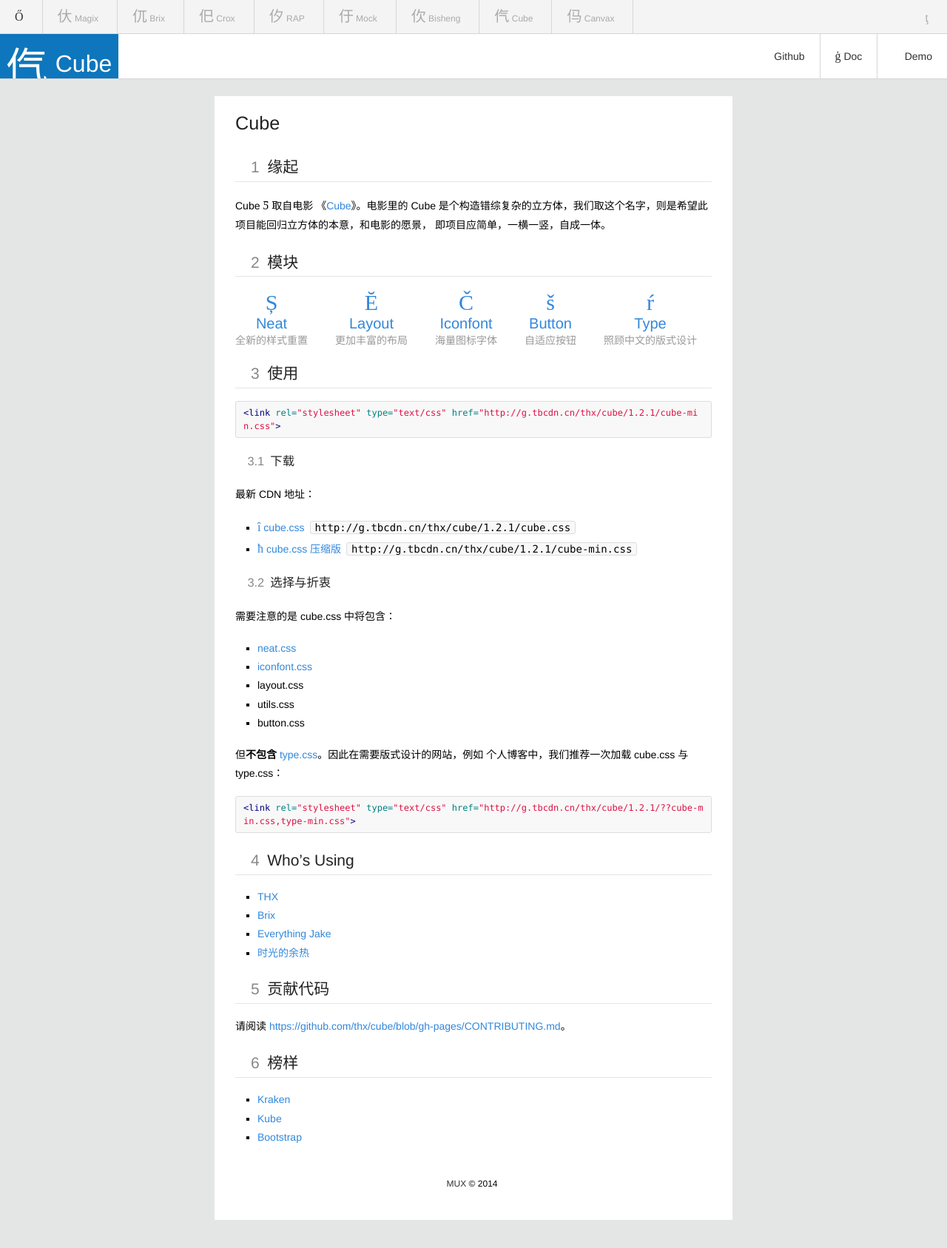
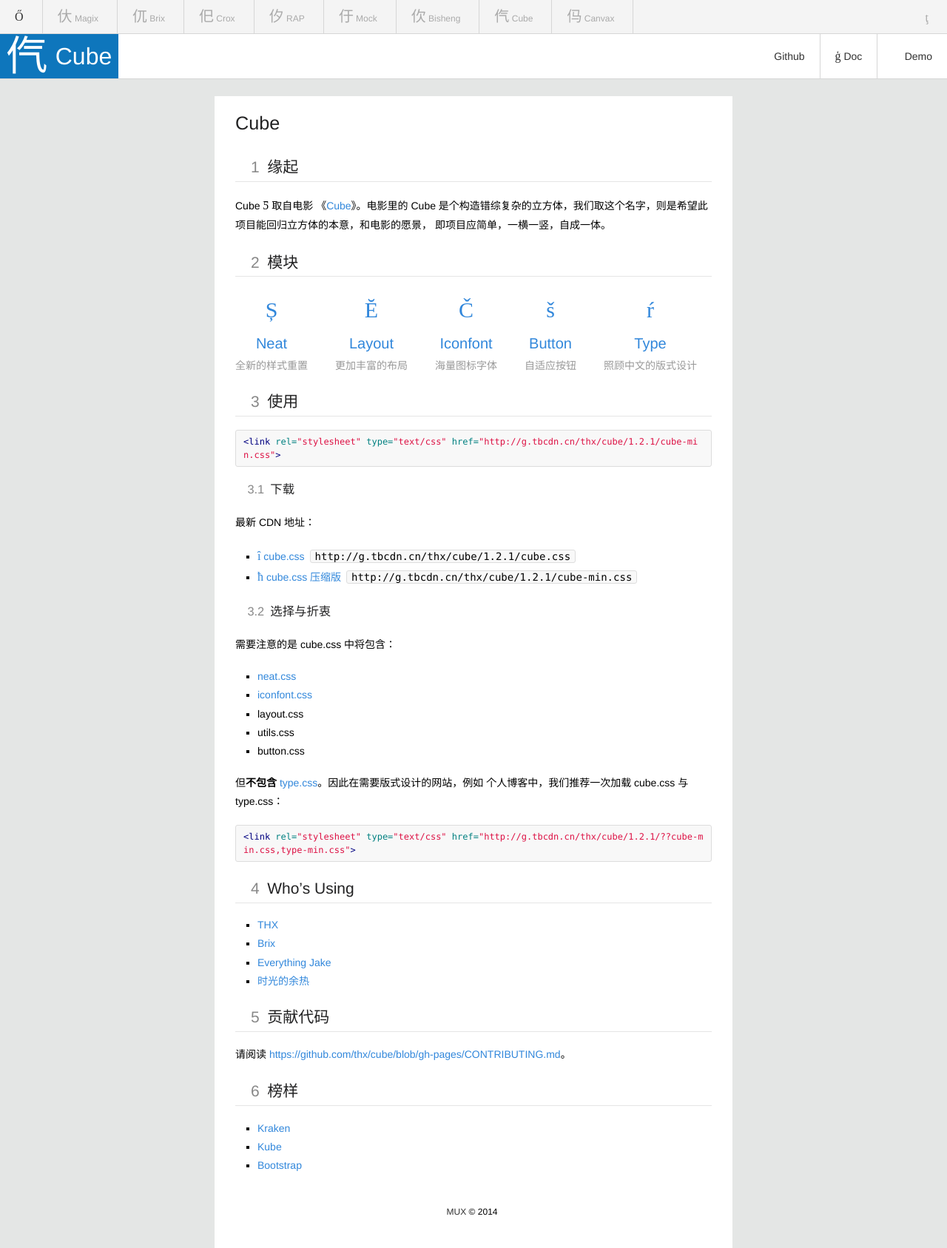
Before and after one commit to thx/cube, a Jekyll site: the page built from index.md, in a window 1280 px wide. Shown: the whole page at 74% size. Built offline with Jekyll 4.4.1, drawn with Linux system fonts in a browser that asks for light colours; some web fonts are replaced; Markdown is read by kramdown in place of the engine named in the settings; comment, search, counter and statistics services are not loaded; before the commit the page ends 1649 px from its top, so only the background shows below that.

Commit message:
去除 三角组件的 overflow:hidden 防止叠加的时候无法定位。 修正 line-height 为 inherit

```diff
--- a/_includes/scripts.html
+++ b/_includes/scripts.html
@@ -1,4 +1,4 @@
 <script src="http://g.tbcdn.cn/??kissy/k/1.4.0/seed-min.js,thx/brix-core/3.4.6/brix-min.js"></script>
 {% if page.script %}
-<script src="{{ site.baseurl }}/{{ page.script }}"></script>
+<script src="./{{ page.script }}"></script>
 {% endif %}
--- a/_layouts/page.html
+++ b/_layouts/page.html
@@ -4,15 +4,15 @@
   <meta charset="utf-8">
 {% include meta.html %}
   <title>{% if page.title %}{{ page.title }} - {% endif %} Cube 样式解决方案 - THX</title>
-  <link rel="stylesheet" type="text/css" href="{{ site.baseurl }}/src/neat.css">
-  <link rel="stylesheet" type="text/css" href="{{ site.baseurl }}/src/layout.css">
-  <link rel="stylesheet" type="text/css" href="{{ site.baseurl }}/src/utils.css">
-  <link rel="stylesheet" type="text/css" href="{{ site.baseurl }}/src/iconfont.css">
-  <link rel="stylesheet" type="text/css" href="{{ site.baseurl }}/src/button.css">
-  <link rel="stylesheet" type="text/css" href="{{ site.baseurl }}/src/type.css">
-  <link rel="stylesheet" type="text/css" href="{{ site.baseurl }}/assets/syntax/github.css">
-  <link rel="stylesheet" type="text/css" href="{{ site.baseurl }}/assets/base.css">
-  <link rel="stylesheet" type="text/css" href="{{ site.baseurl }}/assets/style.css">
+  <link rel="stylesheet" type="text/css" href="./src/neat.css">
+  <link rel="stylesheet" type="text/css" href="./src/layout.css">
+  <link rel="stylesheet" type="text/css" href="./src/utils.css">
+  <link rel="stylesheet" type="text/css" href="./src/iconfont.css">
+  <link rel="stylesheet" type="text/css" href="./src/button.css">
+  <link rel="stylesheet" type="text/css" href="./src/type.css">
+  <link rel="stylesheet" type="text/css" href="./assets/syntax/github.css">
+  <link rel="stylesheet" type="text/css" href="./assets/base.css">
+  <link rel="stylesheet" type="text/css" href="./assets/style.css">
 </head>
 <body bx-app class="skin-cube">
   {{ content }}
--- a/src/layout.css
+++ b/src/layout.css
@@ -35,7 +35,7 @@
     font-size: 12px;
     letter-spacing: normal;
     word-spacing: normal;
-    line-height: initial;
+    line-height: inherit;
 }
 
 /*
@@ -55,7 +55,7 @@
 .justify,
 .dib-box .justify {
     font-size: 0;
-    line-height: initial;
+    line-height: inherit;
 }
 
 .justify {
@@ -101,7 +101,6 @@
     width: 0;
     height: 0;
     line-height: 0;
-    overflow: hidden;
     display: inline-block;
     *display:inline;
     *zoom:1;
```
